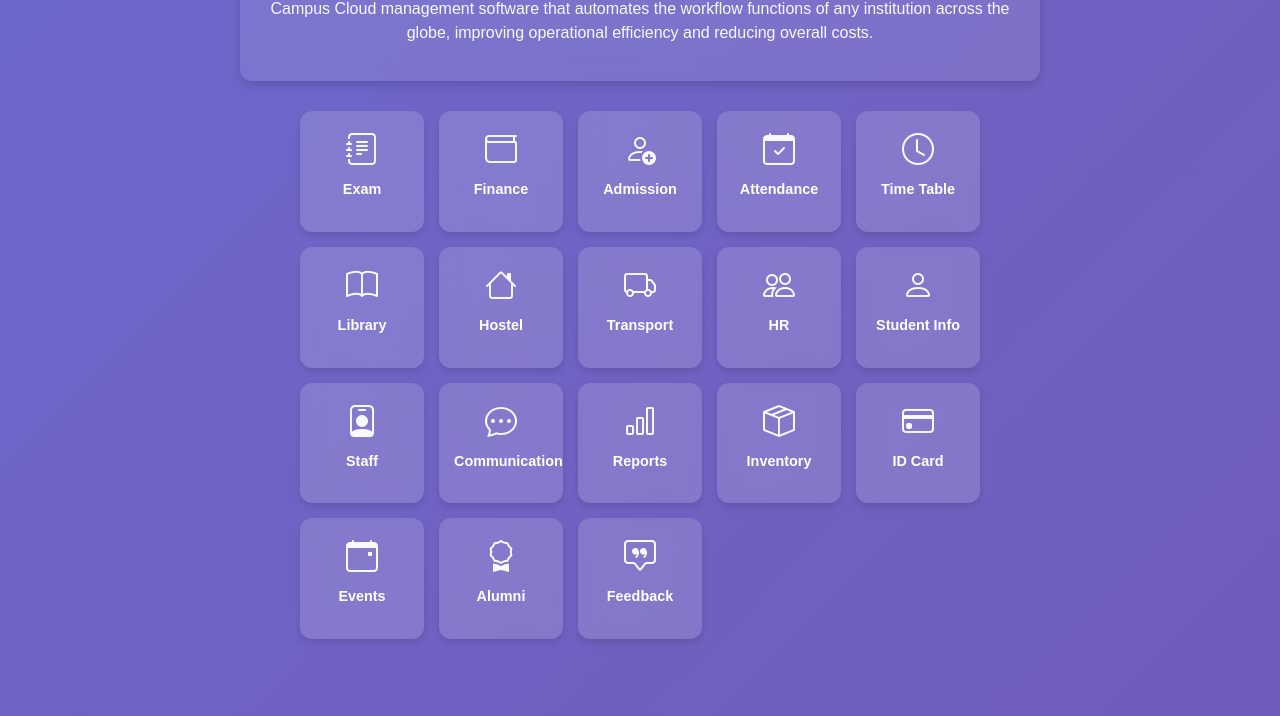
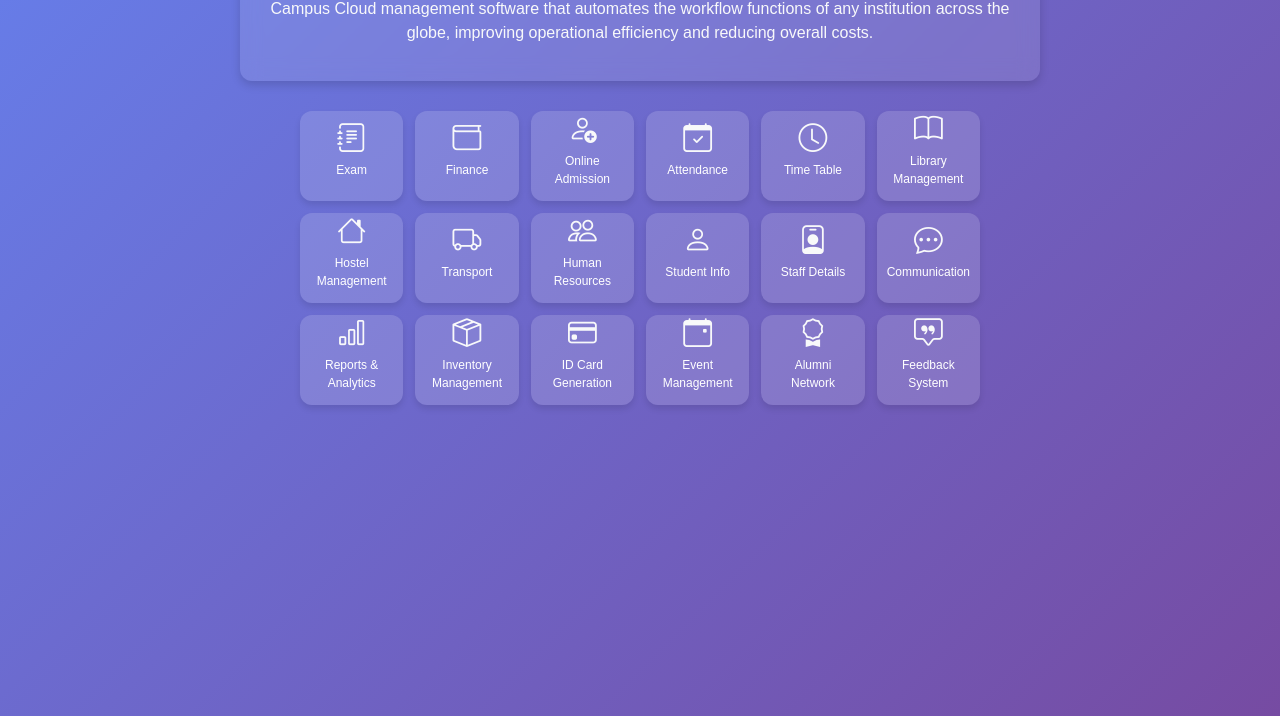
Before and after one commit to Rami6786/campus-cloud, a plain HTML site: page index.html in a window 1280 px wide. Shown: the part 84-800 px from the top of the page. Drawn offline with nearby package versions, Linux system fonts and the light colour scheme.

Commit message:
Update1 index.html

```diff
--- a/index.html
+++ b/index.html
@@ -7,34 +7,21 @@
 
     <!-- Bootstrap CSS -->
     <link rel="stylesheet" href="https://cdn.jsdelivr.net/npm/bootstrap@5.3.0/dist/css/bootstrap.min.css">
-    <!-- Bootstrap Icons -->
     <link rel="stylesheet" href="https://cdn.jsdelivr.net/npm/bootstrap-icons/font/bootstrap-icons.css">
-    <!-- Bootstrap JS (for tooltips) -->
     <script src="https://cdn.jsdelivr.net/npm/bootstrap@5.3.0/dist/js/bootstrap.bundle.min.js"></script>
 
     <style>
-        /* Animated Gradient Background */
         body {
             font-family: 'Poppins', sans-serif;
             background: linear-gradient(135deg, #667eea, #764ba2);
-            background-size: 400% 400%;
-            animation: gradientBG 8s ease infinite;
             padding: 15px;
             min-height: 100vh;
             display: flex;
             flex-direction: column;
             align-items: center;
-            justify-content: flex-start;
             text-align: center;
         }
 
-        @keyframes gradientBG {
-            0% { background-position: 0% 50%; }
-            50% { background-position: 100% 50%; }
-            100% { background-position: 0% 50%; }
-        }
-
-        /* Product Title & Description */
         .header-container {
             max-width: 800px;
             margin-bottom: 20px;
@@ -43,32 +30,23 @@
             border-radius: 12px;
             backdrop-filter: blur(10px);
             box-shadow: 0 4px 10px rgba(0, 0, 0, 0.15);
-            transition: all 0.3s ease-in-out;
-        }
-
-        .header-container:hover {
-            transform: scale(1.02);
         }
 
         .product-title {
             font-size: 2rem;
             font-weight: bold;
             color: #fff;
-            text-shadow: 1px 1px 2px rgba(0, 0, 0, 0.2);
         }
 
         .product-description {
             font-size: 1rem;
             color: #f8f9fa;
-            margin-top: 8px;
-            line-height: 1.5;
         }
 
-        /* Module Grid */
         .module-container {
             display: grid;
-            grid-template-columns: repeat(auto-fit, minmax(120px, 1fr));
-            gap: 15px;
+            grid-template-columns: repeat(auto-fit, minmax(100px, 1fr));
+            gap: 12px;
             max-width: 700px;
             width: 100%;
             margin: 0 auto;
@@ -78,60 +56,53 @@
         .module-card {
             background: rgba(255, 255, 255, 0.15);
             border-radius: 12px;
-            padding: 15px;
+            padding: 10px;
             box-shadow: 0 4px 6px rgba(0, 0, 0, 0.1);
-            backdrop-filter: blur(10px);
-            transition: transform 0.3s ease, box-shadow 0.3s ease;
             cursor: pointer;
             text-align: center;
+            height: 90px;
+            display: flex;
+            flex-direction: column;
+            align-items: center;
+            justify-content: center;
         }
 
         .module-card:hover {
-            transform: translateY(-5px);
-            box-shadow: 0 6px 12px rgba(0, 0, 0, 0.2);
             background: rgba(255, 255, 255, 0.3);
+            transform: scale(1.05);
         }
 
         .module-icon {
-            font-size: 2rem;
+            font-size: 1.8rem;
             color: #f8f9fa;
         }
 
         .module-title {
-            font-size: 0.9rem;
+            font-size: 0.75rem;
             color: #fff;
-            margin-top: 5px;
-            font-weight: bold;
+            text-align: center;
+            width: 100%;
         }
 
-        /* Mobile Responsive Adjustments */
         @media (max-width: 768px) {
             .module-container {
                 grid-template-columns: repeat(4, 1fr);
                 gap: 8px;
-                max-width: 100%;
             }
             .module-card {
-                padding: 10px;
+                height: 85px;
             }
             .module-icon {
                 font-size: 1.5rem;
             }
             .module-title {
-                font-size: 0.8rem;
-            }
-            .product-title {
-                font-size: 1.8rem;
-            }
-            .product-description {
-                font-size: 0.9rem;
+                font-size: 0.7rem;
             }
         }
     </style>
 </head>
 <body>
 
-    <!-- Product Name & Description -->
     <div class="header-container">
         <h1 class="product-title">Campus ERP</h1>
         <p class="product-description">
@@ -140,28 +111,27 @@
         </p>
     </div>
 
-    <!-- Module Grid -->
     <div class="module-container">
         <script>
             const modules = [
                 { name: "Exam", icon: "bi-journal-text", id: "exam" },
                 { name: "Finance", icon: "bi-wallet", id: "finance" },
-                { name: "Admission", icon: "bi-person-add", id: "admission" },
+                { name: "Online Admission", icon: "bi-person-add", id: "admission" },
                 { name: "Attendance", icon: "bi-calendar-check", id: "attendance" },
                 { name: "Time Table", icon: "bi-clock", id: "timetable" },
-                { name: "Library", icon: "bi-book", id: "library" },
-                { name: "Hostel", icon: "bi-house", id: "hostel" },
+                { name: "Library Management", icon: "bi-book", id: "library" },
+                { name: "Hostel Management", icon: "bi-house", id: "hostel" },
                 { name: "Transport", icon: "bi-truck", id: "transport" },
-                { name: "HR", icon: "bi-people", id: "hr" },
+                { name: "Human Resources", icon: "bi-people", id: "hr" },
                 { name: "Student Info", icon: "bi-person", id: "studentinfo" },
-                { name: "Staff", icon: "bi-person-badge", id: "staff" },
+                { name: "Staff Details", icon: "bi-person-badge", id: "staff" },
                 { name: "Communication", icon: "bi-chat-dots", id: "communication" },
-                { name: "Reports", icon: "bi-bar-chart", id: "reports" },
-                { name: "Inventory", icon: "bi-box-seam", id: "inventory" },
-                { name: "ID Card", icon: "bi-credit-card", id: "idcard" },
-                { name: "Events", icon: "bi-calendar-event", id: "events" },
-                { name: "Alumni", icon: "bi-award", id: "alumni" },
-                { name: "Feedback", icon: "bi-chat-square-quote", id: "feedback" }
+                { name: "Reports & Analytics", icon: "bi-bar-chart", id: "reports" },
+                { name: "Inventory Management", icon: "bi-box-seam", id: "inventory" },
+                { name: "ID Card Generation", icon: "bi-credit-card", id: "idcard" },
+                { name: "Event Management", icon: "bi-calendar-event", id: "events" },
+                { name: "Alumni Network", icon: "bi-award", id: "alumni" },
+                { name: "Feedback System", icon: "bi-chat-square-quote", id: "feedback" }
             ];
 
             modules.forEach(module => {
@@ -172,14 +142,12 @@
                     </div>
                 `);
             });
+
+            function openVideo(module) {
+                window.location.href = "video.html?module=" + module;
+            }
         </script>
     </div>
 
-    <script>
-        function openVideo(module) {
-            window.location.href = "video.html?module=" + module;
-        }
-    </script>
-
 </body>
 </html>
```
